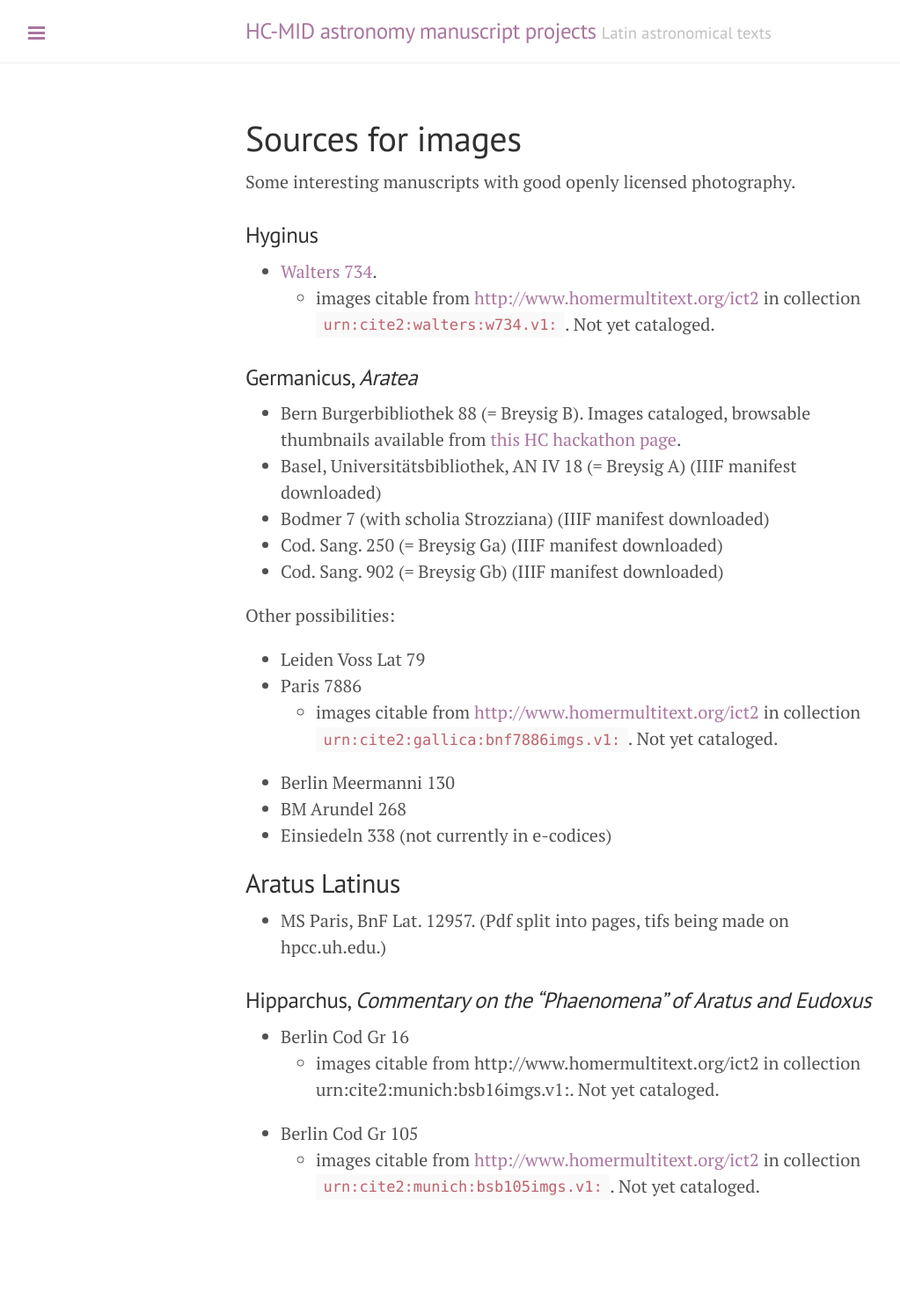
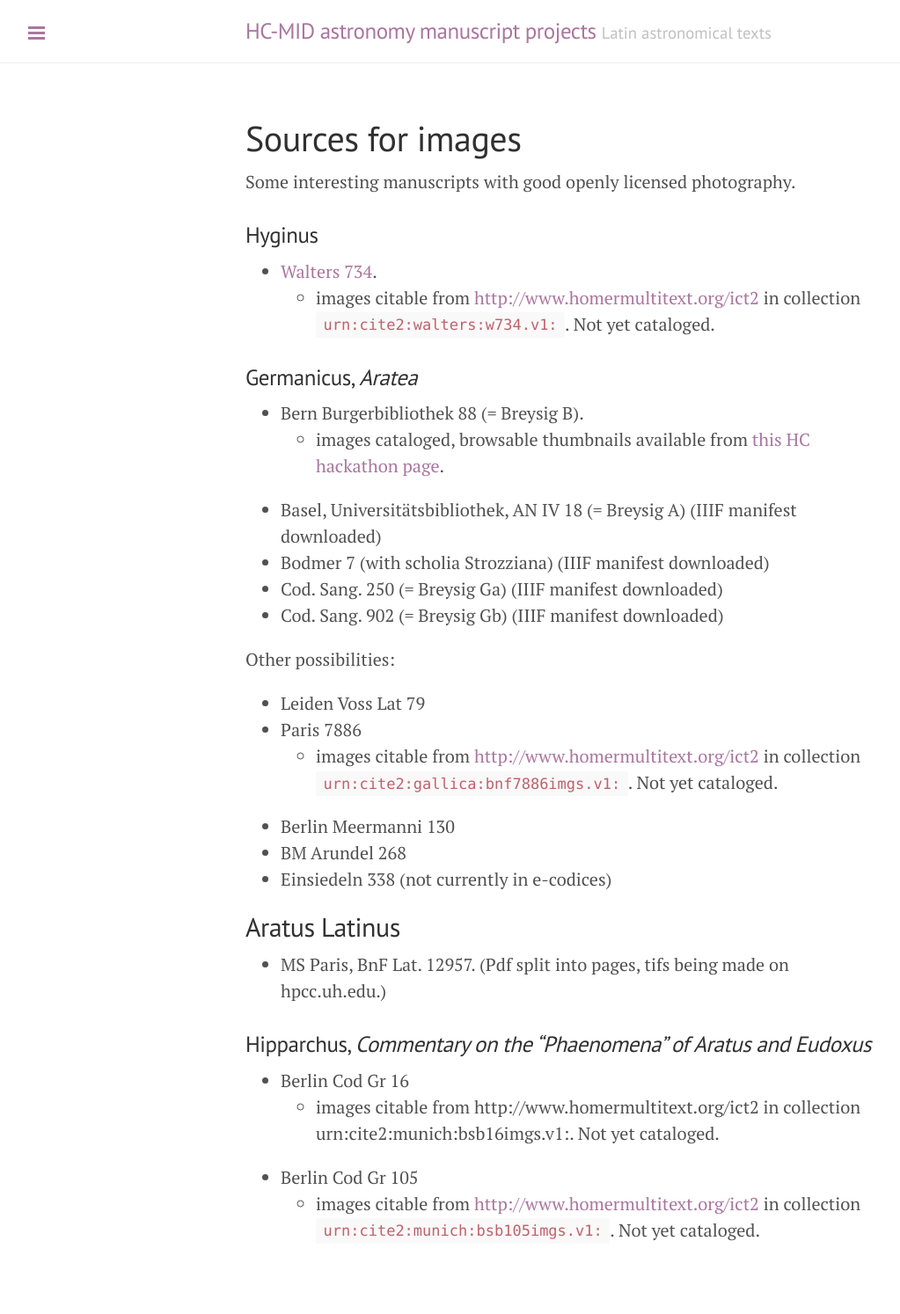
Before and after one commit to HCMID/astronomy, a Jekyll site: the page built from docs/images.md, in a window 1280 px wide. Shown: the whole page at 88% size, without its empty margins (1-1024 px from the left). Built offline with Jekyll 4.4.1, drawn with Linux system fonts in a browser that asks for light colours; before the commit the page ends 1444 px from its top, so only the background shows below that.

```diff
--- a/docs/images.md
+++ b/docs/images.md
@@ -14,7 +14,8 @@ Some interesting manuscripts with good openly licensed photography.
 
 ### Germanicus, *Aratea*
 
--   Bern Burgerbibliothek 88 (= Breysig B).  Images cataloged, browsable thumbnails available from  [this HC hackathon page](https://hcmid.github.io/ms-hackathon-2018/bern88-thumbs/).
+-   Bern Burgerbibliothek 88 (= Breysig B).
+    -   images cataloged, browsable thumbnails available from  [this HC hackathon page](https://hcmid.github.io/ms-hackathon-2018/bern88-thumbs/).
 -   Basel, Universitätsbibliothek, AN IV 18 (= Breysig A) (IIIF manifest downloaded)
 -   Bodmer 7 (with scholia Strozziana) (IIIF manifest downloaded)
 -   Cod. Sang. 250 (= Breysig Ga) (IIIF manifest downloaded)
```
